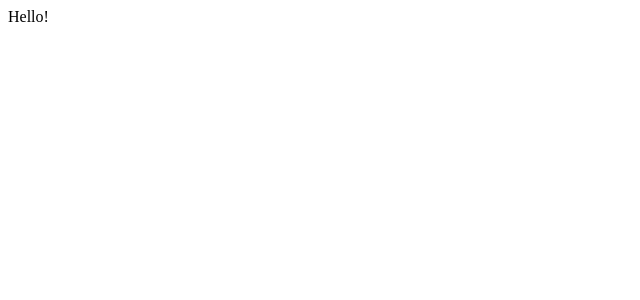
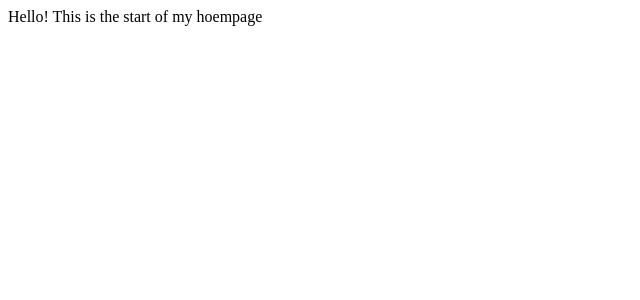
Before and after one commit to Snackme/locng-homepage, a Next.js app: page / in a window 1280 px wide. Shown: the top 300 px of the page, without its empty margins (0-640 px from the left). Built offline with nearby package versions, Linux system fonts and the light colour scheme.

Commit message:
testing if vercel updates small changes quickly

```diff
--- a/pages/index.js
+++ b/pages/index.js
@@ -1,5 +1,5 @@
 const Page = () => {
-  return <div>Hello!</div>
+  return <div>Hello! This is the start of my hoempage</div>
 }
 
 export default Page
```
